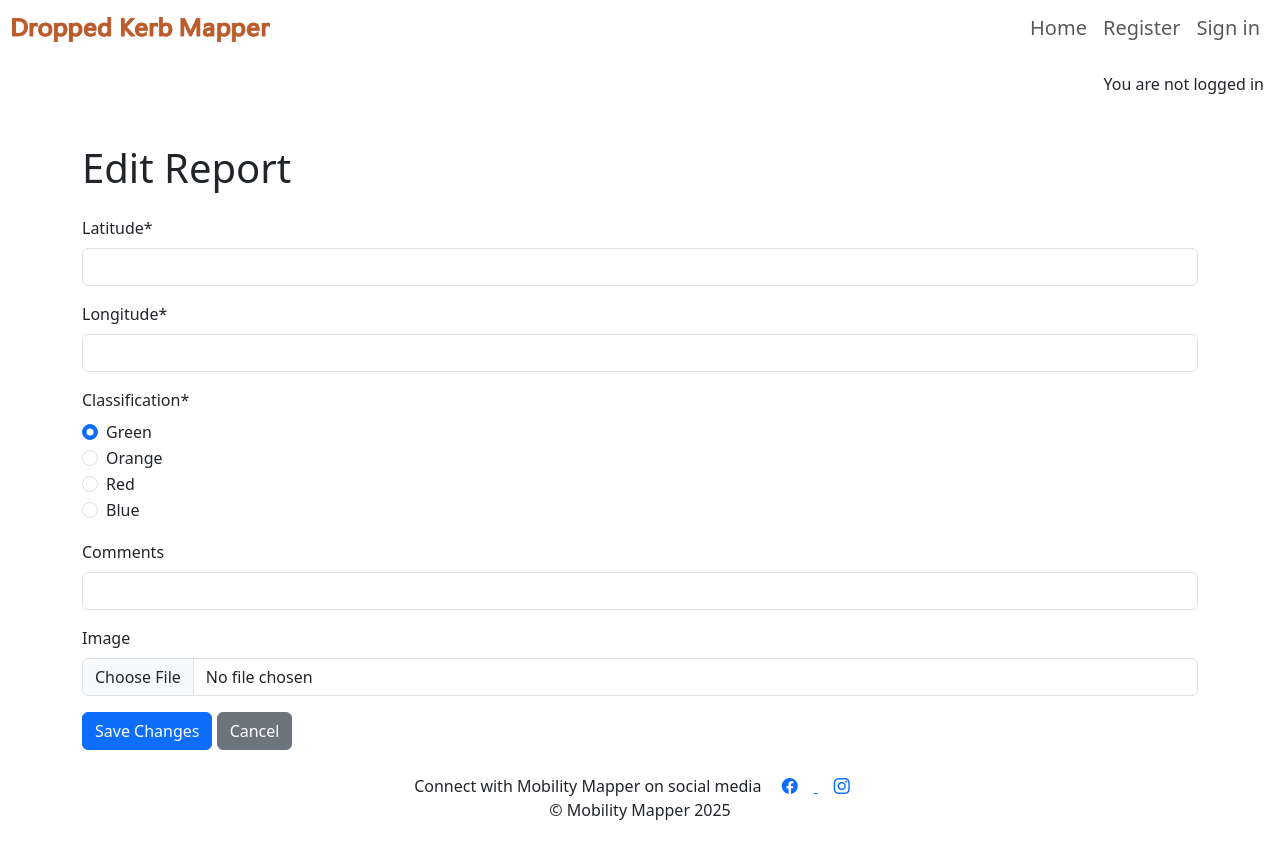
After one commit to SonyaJane/dropped-kerb-mapper, a Django app: template mapper/templates/mapper/report_edit.html in a window 1280 px wide. The commit adds this page. Run offline with Django 5.2, Linux system fonts and the light colour scheme; the template is opened without the code that fills it: values that come from a table or form of the project are taken from there, others are empty; some libraries are stand-ins or nearby versions.

Commit message:
Add edit report function

```diff
--- a/mapper/templates/mapper/report_detail.html
+++ b/mapper/templates/mapper/report_detail.html
@@ -70,4 +70,9 @@
   <p>No photos available for this report.</p>
 {% endif %}
 
+{% if user.is_authenticated and report.user == user %}
+<a href="{% url 'report-edit' pk=report.id %}" class="btn btn-primary btn-edit">Edit</a>
+{% endif %}
+
+
 {% endblock content %}
--- /dev/null
+++ b/mapper/templates/mapper/report_edit.html
@@ -0,0 +1,18 @@
+{% extends 'base.html' %}
+{% load static %}
+{% load crispy_forms_tags %}
+
+{% block content %}
+<div class="container mt-5">
+    <h1 class="mb-4">Edit Report</h1>
+    <form method="post" enctype="multipart/form-data">
+        {% csrf_token %}
+        {{ form |crispy }}
+        <button type="submit" class="btn btn-primary">Save Changes</button>
+        <a href="{% url 'report-detail' pk=object.pk %}" class="btn btn-secondary">Cancel</a>
+    </form>
+</div>
+
+<script src="{% static 'js/create_report.js' %}"></script>
+
+{% endblock %}
--- a/mapper/templates/mapper/reports.html
+++ b/mapper/templates/mapper/reports.html
@@ -22,7 +22,7 @@
         {% for report in report_list %}
         <tr>
         <td>
-            <a href="{% url 'report_detail' report.id %}" class="report-link">
+            <a href="{% url 'report-detail' report.id %}" class="report-link">
                 {{ report.id }}
             </a>
         </td>
--- a/mapper/urls.py
+++ b/mapper/urls.py
@@ -1,9 +1,11 @@
 from . import views # import the views file
 from django.urls import path
+from .views import ReportEditView
 
 urlpatterns = [
     path('', views.home, name='home'),  # Home page
     path('create-report/', views.create_report, name='create-report'),
     path('reports', views.ReportList.as_view(), name='reports-list'),
-    path('reports/<int:pk>/', views.report_detail, name='report_detail'),
+    path('reports/<int:pk>/', views.report_detail, name='report-detail'),
+    path('reports/<int:pk>/edit/', ReportEditView.as_view(), name='report-edit'),
 ]
```
Also changed, not shown: mapper/views.py (+15 -1 lines), README.md.
